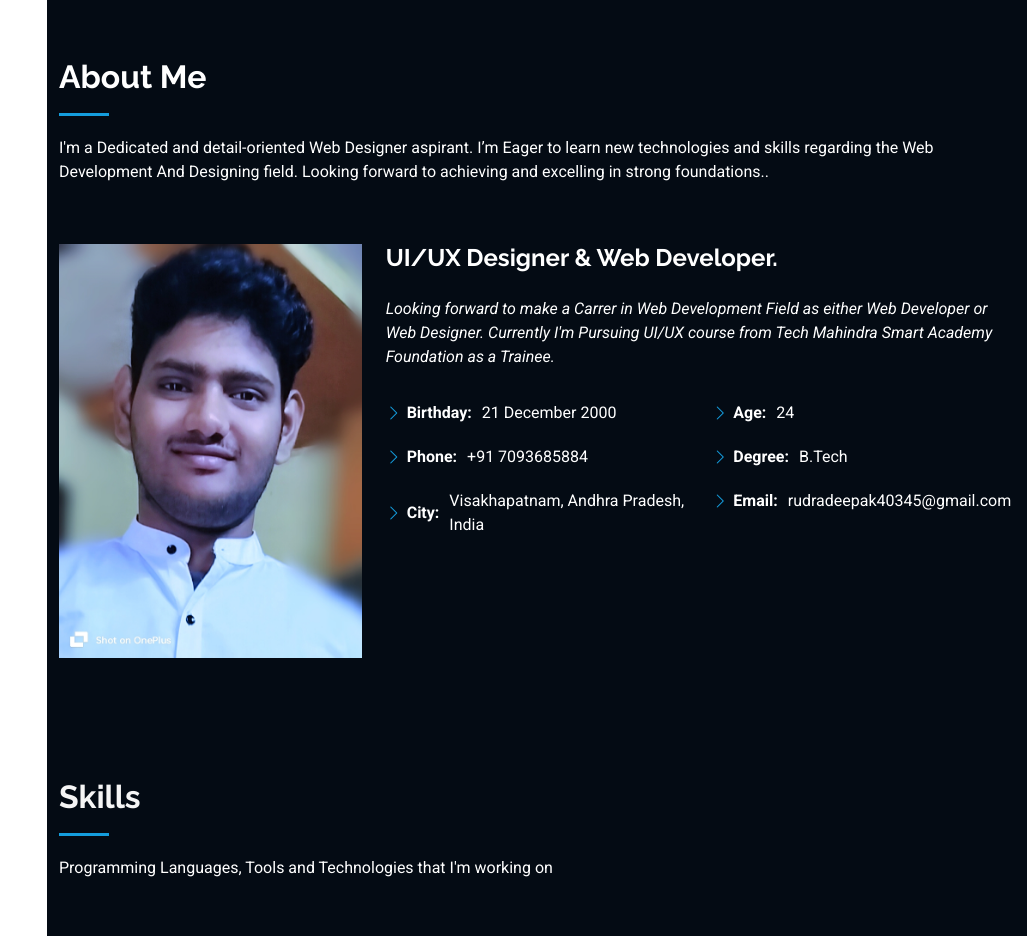
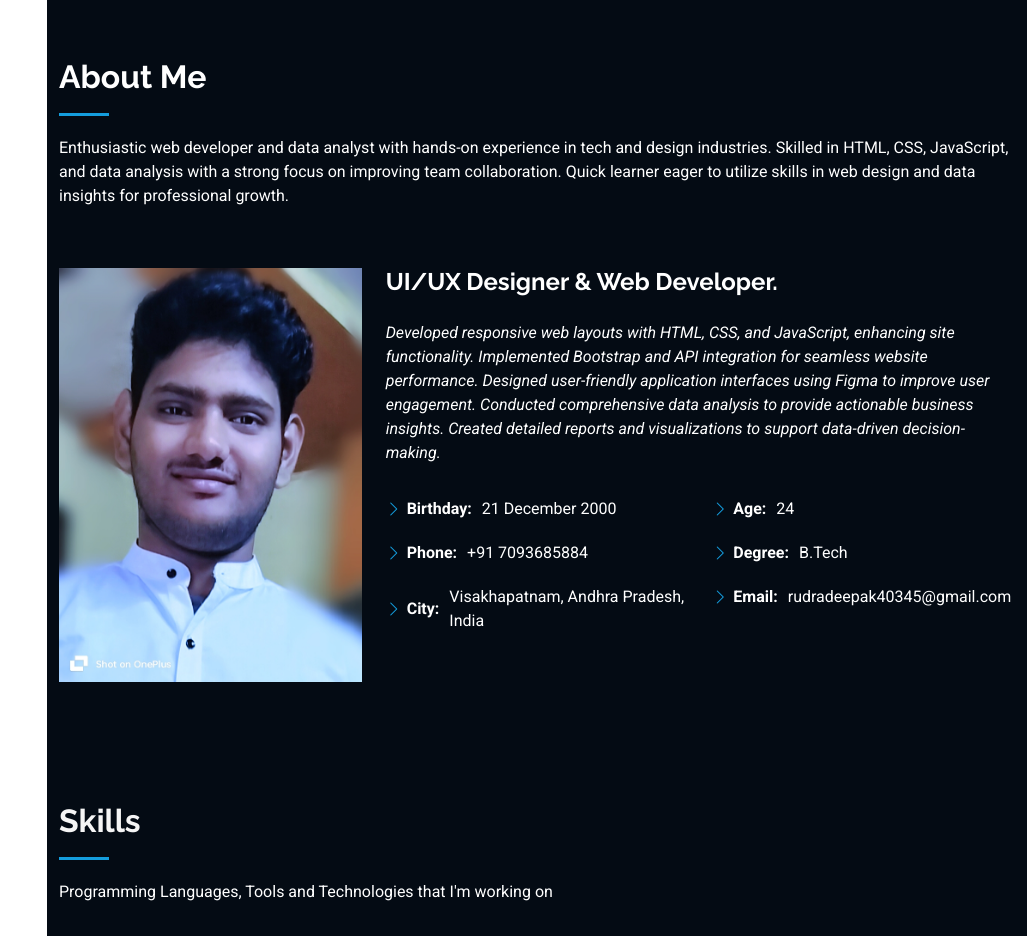
Before and after one commit to RUDRA-DEEPAK7275/Rudra_Portfolio, a plain HTML site: page index.html in a window 1280 px wide. Shown: the part 802-1738 px from the top of the page, without its empty margins (253-1280 px from the left). Drawn offline with Linux system fonts and the light colour scheme.

Commit message:
Update index.html

```diff
--- a/index.html
+++ b/index.html
@@ -86,8 +86,9 @@
       <!-- Section Title -->
       <div class="container section-title" data-aos="fade-up">
         <h2>About Me</h2>
-        <p>I'm a Dedicated and detail-oriented Web Designer aspirant. I’m Eager to learn new technologies and skills regarding the
-        Web Development And Designing field. Looking forward to achieving and excelling in strong foundations..</p>
+        <p>Enthusiastic web developer and data analyst with hands-on experience in tech and design industries.
+          Skilled in HTML, CSS, JavaScript, and data analysis with a strong focus on improving team collaboration.
+          Quick learner eager to utilize skills in web design and data insights for professional growth.</p>
       </div><!-- End Section Title -->
 
       <div class="container " data-aos="fade-up" data-aos-delay="100" >
@@ -99,8 +100,13 @@
           <div class="col-lg-8 content">
             <h2>UI/UX Designer &amp; Web Developer.</h2>
             <p class="fst-italic py-3">
-            Looking forward to make a Carrer in Web Development Field as either Web Developer or Web Designer. Currently I'm Pursuing UI/UX
-            course from Tech Mahindra Smart Academy Foundation as a Trainee.
+
+            Developed responsive web layouts with HTML, CSS, and JavaScript, enhancing site functionality.
+            Implemented Bootstrap and API integration for seamless website performance.
+            Designed user-friendly application interfaces using Figma to improve user engagement.
+            Conducted comprehensive data analysis to provide actionable business insights.
+            Created detailed reports and visualizations to support data-driven decision-making.
+
             </p>
             <div class="row">
               <div class="col-lg-6">
```
